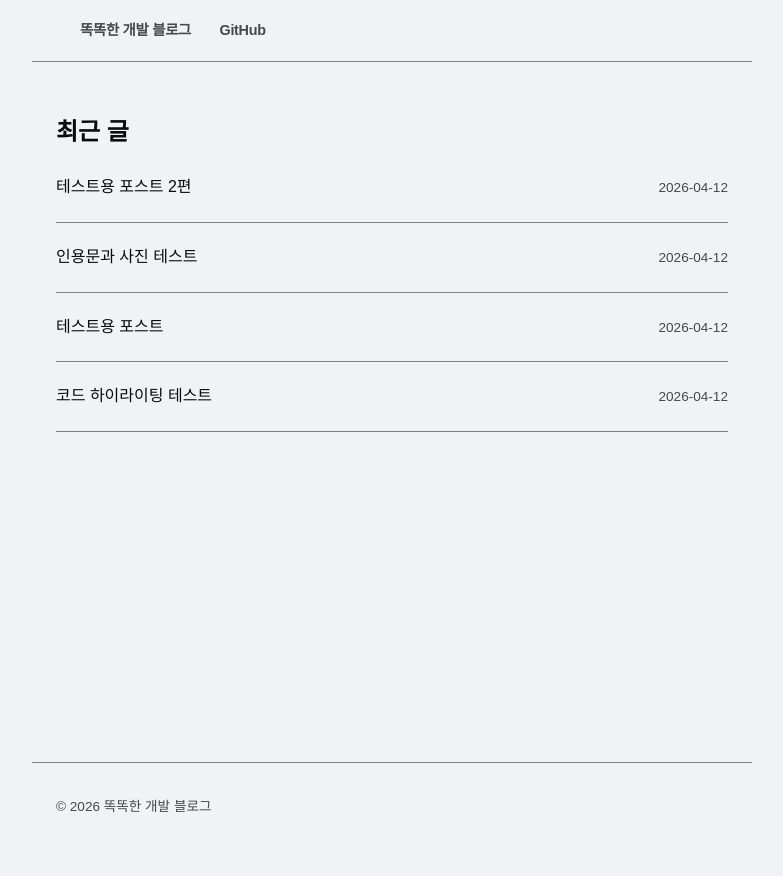
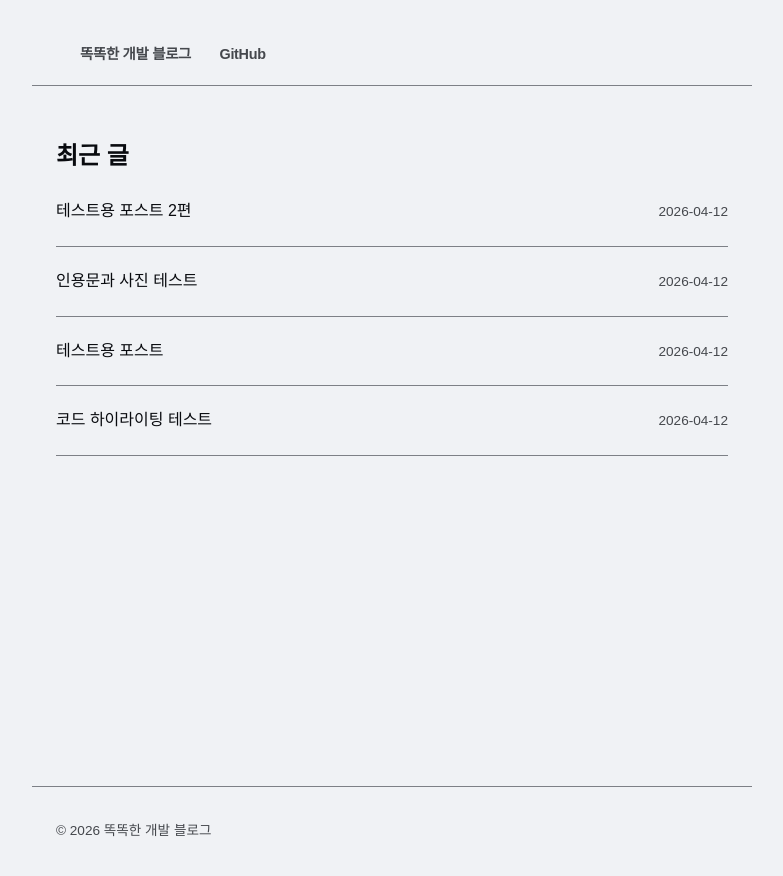
Before and after one commit to yoondahm/yoondahm.github.io, a Jekyll site: the page built from index.html, in a window 1280 px wide. Shown: the top 876 px of the page, without its empty margins (248-1031 px from the left). Built offline with Jekyll 4.4.1, drawn with Linux system fonts in a browser that asks for light colours; some web fonts are replaced.

Commit message:
Improve header layout

```diff
--- a/assets/css/header.css
+++ b/assets/css/header.css
@@ -1,10 +1,13 @@
 header {
   display: flex;
+  position: sticky;
+  top: 0;
   justify-content: space-between;
   align-items: center;
   padding-top: 1rem;
   padding-bottom: 1rem;
   border-bottom: 1px solid var(--border);
+  background-color: var(--bg);
 }
 
 header a {
--- a/assets/css/style.css
+++ b/assets/css/style.css
@@ -82,6 +82,7 @@
   font-family: var(--font-sans);
   font-size: 16px;
   line-height: 1.8;
+  padding-top: 1.5rem;
   color: var(--text);
   background-color: var(--bg);
   transition: color .8s;
```
Also changed, not shown: assets/css/scrollbar.css (+19 -1 lines).
